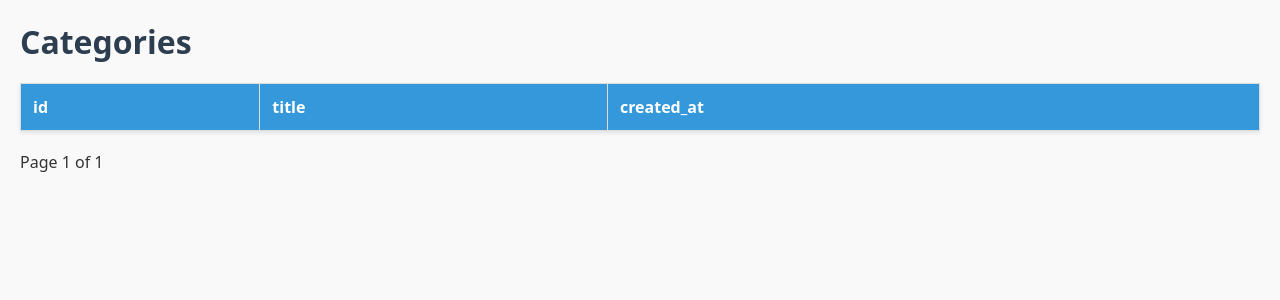
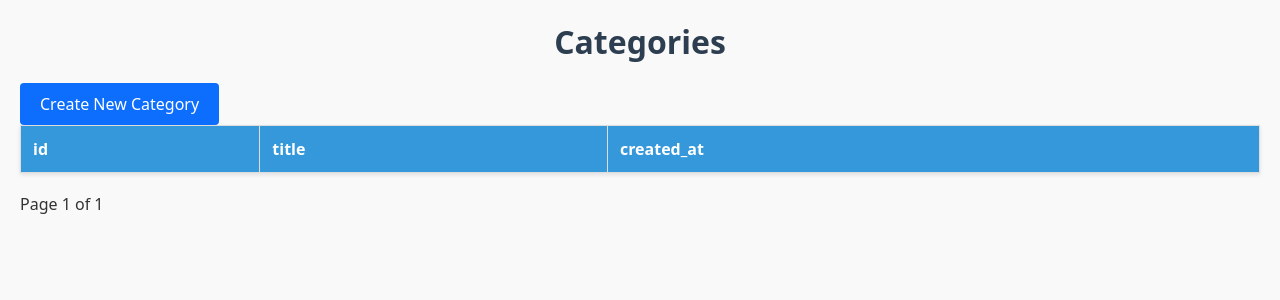
Before and after one commit to hifichevymane/web-technologies-lab-5, a Django app: page /products/categories/ in a window 1280 px wide. Shown: the top 300 px of the page. Run offline with Django 5.2, Linux system fonts and the light colour scheme; data that the repository does not hold is empty.

Commit message:
create page for category and product models

```diff
--- a/products/static/products/css/main.css
+++ b/products/static/products/css/main.css
@@ -16,6 +16,7 @@ h1 {
   color: #2c3e50;
   font-size: 2em;
   margin-bottom: 20px;
+  text-align: center;
 }
 
 table {
@@ -41,3 +42,63 @@ td {
 tr:nth-child(even) {
   background-color: #f2f2f2;
 }
+
+/* Form styles */
+form {
+  max-width: 500px;
+  margin: 20px auto;
+  padding: 20px;
+  background-color: #f8f9fa;
+  border-radius: 8px;
+  box-shadow: 0 2px 4px rgba(0, 0, 0, 0.1);
+}
+
+form p {
+  margin-bottom: 15px;
+}
+
+form label {
+  display: block;
+  margin-bottom: 5px;
+  font-weight: 500;
+  color: #333;
+}
+
+form input,
+form select {
+  width: 100%;
+  padding: 8px 12px;
+  border: 1px solid #ddd;
+  border-radius: 4px;
+  font-size: 16px;
+  transition: border-color 0.3s ease;
+}
+
+form input:focus,
+form select:focus {
+  outline: none;
+  border-color: #0d6efd;
+  box-shadow: 0 0 0 2px rgba(13, 110, 253, 0.25);
+}
+
+.btn {
+  display: inline-block;
+  padding: 10px 20px;
+  font-size: 16px;
+  font-weight: 500;
+  text-align: center;
+  text-decoration: none;
+  border-radius: 4px;
+  transition: all 0.3s ease;
+  cursor: pointer;
+  border: none;
+}
+
+.btn-primary {
+  background-color: #0d6efd;
+  color: white;
+}
+
+.btn-primary:hover {
+  background-color: #0b5ed7;
+}
--- a/products/templates/products/base.html
+++ b/products/templates/products/base.html
@@ -4,11 +4,8 @@
   <head>
     <meta charset="UTF-8" />
     <meta name="viewport" content="width=device-width, initial-scale=1.0" />
-    <title>
-      {% block title %}
-      {% endblock %}
-    </title>
-    <link rel="stylesheet" href="{% static '/products/css/main.css' %}">
+    <title>{% block title %} {% endblock %}</title>
+    <link rel="stylesheet" href="{% static 'products/css/main.css' %}" />
   </head>
   <body>
     <header>
--- a/products/templates/products/categories.html
+++ b/products/templates/products/categories.html
@@ -3,7 +3,8 @@
 {% block title %}Categories{% endblock %}
 
 {% block header %}
-  <h1>Categories</h1>
+<h1>Categories</h1>
+<a href="{% url 'category-create' %}" class="btn btn-primary">Create New Category</a>
 {% endblock %}
 
 {% block content %}
--- a/products/templates/products/products.html
+++ b/products/templates/products/products.html
@@ -3,6 +3,7 @@
 {% block title %}Products{% endblock %}
 {%block header %}
 <h1>Products</h1>
+<a href="{% url 'product-create' %}" class="btn btn-primary">Create New Product</a>
 {% endblock %}
 {% block content %}
 <table>
--- a/products/urls.py
+++ b/products/urls.py
@@ -1,7 +1,9 @@
 from django.urls import path
-from .views import ProductListView, CategoryListView
+from .views import ProductListView, CategoryListView, ProductCreateView, CategoryCreateView
 
 urlpatterns = [
-    path('', ProductListView.as_view(), name='products'),
-    path('categories/', CategoryListView.as_view(), name='categories'),
+    path('', ProductListView.as_view(), name='product-list'),
+    path('new/', ProductCreateView.as_view(), name='product-create'),
+    path('categories/', CategoryListView.as_view(), name='category-list'),
+    path('categories/new/', CategoryCreateView.as_view(), name='category-create'),
 ]
--- a/products/views.py
+++ b/products/views.py
@@ -1,5 +1,7 @@
-from django.views.generic import ListView
+from django.views.generic import ListView, CreateView
 from .models import Product, Category
+from .forms import ProductForm, CategoryForm
+from django.urls import reverse_lazy
 
 # Create your views here.
 class ProductListView(ListView):
@@ -14,3 +16,15 @@ class CategoryListView(ListView):
     template_name = 'products/categories.html'
     context_object_name = 'categories'
     paginate_by = 4
+
+class ProductCreateView(CreateView):
+    model = Product
+    form_class = ProductForm
+    template_name = 'products/new-product.html'
+    success_url = reverse_lazy('product-list')
+
+class CategoryCreateView(CreateView):
+    model = Category
+    form_class = CategoryForm
+    template_name = 'products/new-category.html'
+    success_url = reverse_lazy('category-list')
```
Also changed, not shown: products/templates/products/new-category.html (added, +15 -0 lines), products/templates/products/new-product.html (added, +15 -0 lines).
